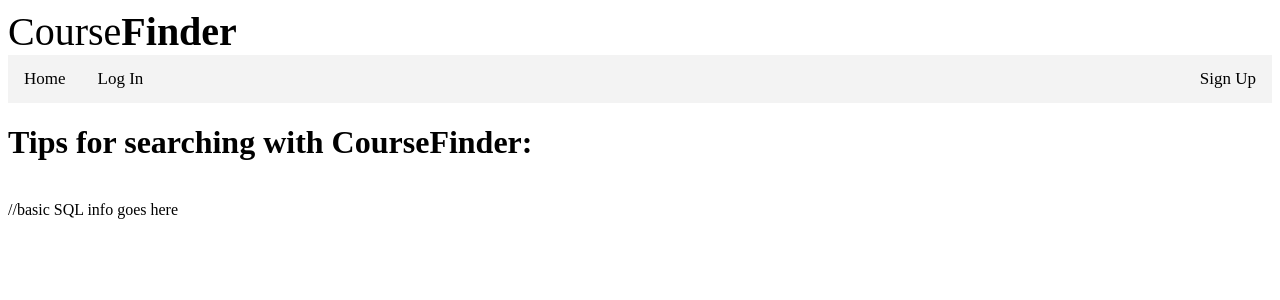
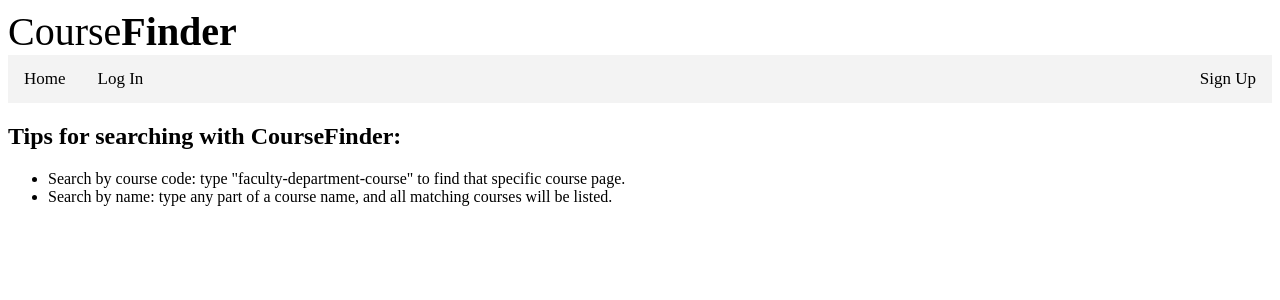
Before and after one commit to avandolder/311-project, a Django app: page /faqs/ in a window 1280 px wide. Shown: the top 300 px of the page. Run offline with Django 3.2, Linux system fonts and the light colour scheme.

Commit message:
Added additional search help info

```diff
--- a/finder/templates/finder/faqs.html
+++ b/finder/templates/finder/faqs.html
@@ -2,8 +2,10 @@
 
 {% block title %}CourseFinder{% endblock %}
 {% block content %}
-<h1>Tips for searching with CourseFinder:</h1><br>
-//basic SQL info goes here
-<br>
+<h2>Tips for searching with CourseFinder:</h2>
+<ul>
+  <li>Search by course code: type "faculty-department-course" to find that specific course page.</li>
+  <li>Search by name: type any part of a course name, and all matching courses will be listed.</li>
+</ul>
 
 {% endblock %}
```
